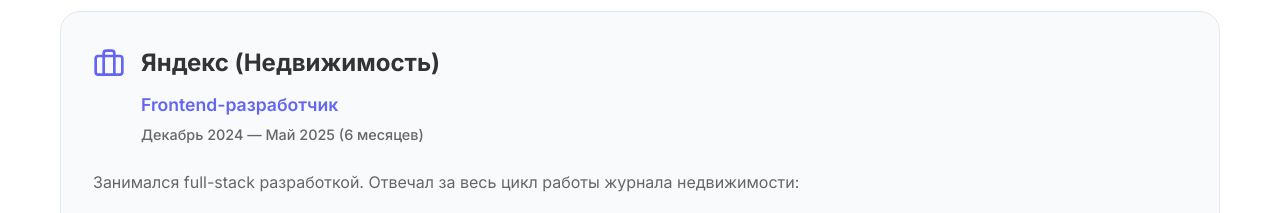
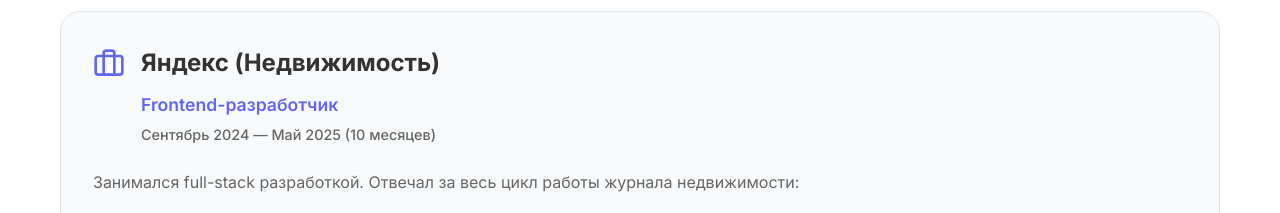
Before and after one commit to antipin-ia/ant-visit, a React (Create React App) app: page / in a window 1280 px wide. Shown: the part 1760-1973 px from the top of the page. Built offline with nearby package versions, Linux system fonts and the light colour scheme.

Commit message:
fix: date from work

```diff
--- a/src/App.js
+++ b/src/App.js
@@ -87,7 +87,7 @@
           >
             <h1>Привет, я <span className="highlight">Иван Антипин</span></h1>
             <h2>Frontend Developer React + Go</h2>
-            <p>Middle+ разработчик с 2.5 годами опыта в создании современных веб-приложений. Специализируюсь на React, TypeScript и микросервисной архитектуре.</p>
+            <p>Middle+ разработчик с 3 годами опыта в создании современных веб-приложений. Специализируюсь на React, TypeScript и микросервисной архитектуре.</p>
             <motion.button
               className="cta-button"
               onClick={() => scrollToSection('contact')}
@@ -220,7 +220,7 @@
                   <div>
                     <h3>Яндекс (Недвижимость)</h3>
                     <p className="position">Frontend-разработчик</p>
-                    <p className="period">Декабрь 2024 — Май 2025 (6 месяцев)</p>
+                    <p className="period">Сентябрь 2024 — Май 2025 (10 месяцев)</p>
                   </div>
                 </div>
               </div>
```
